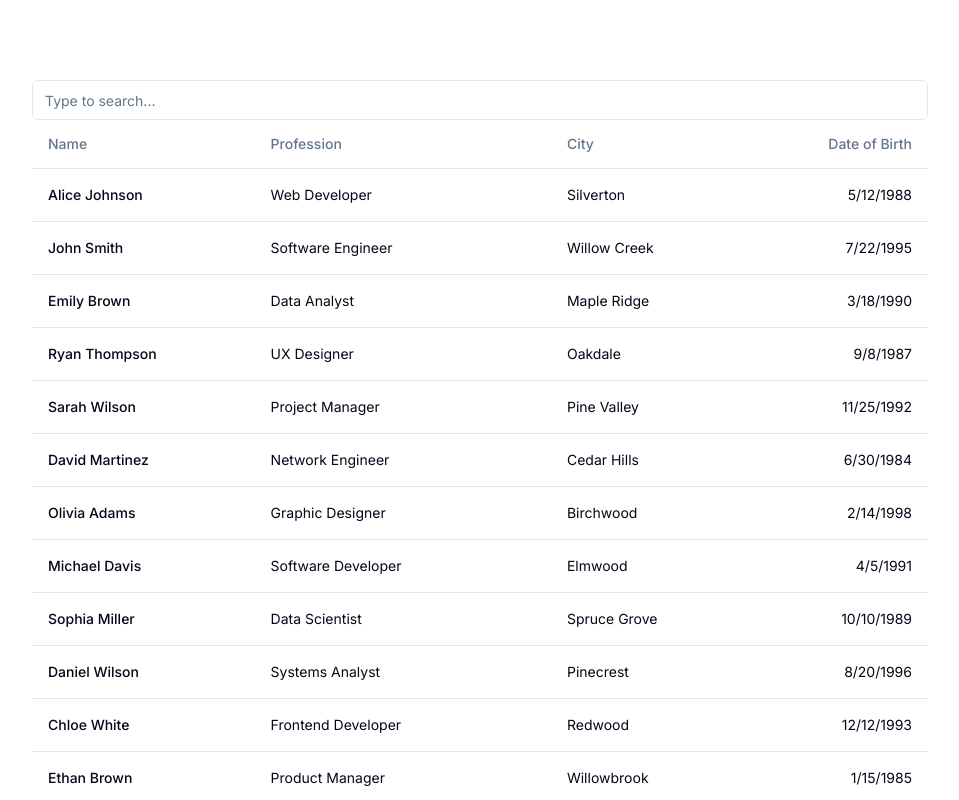
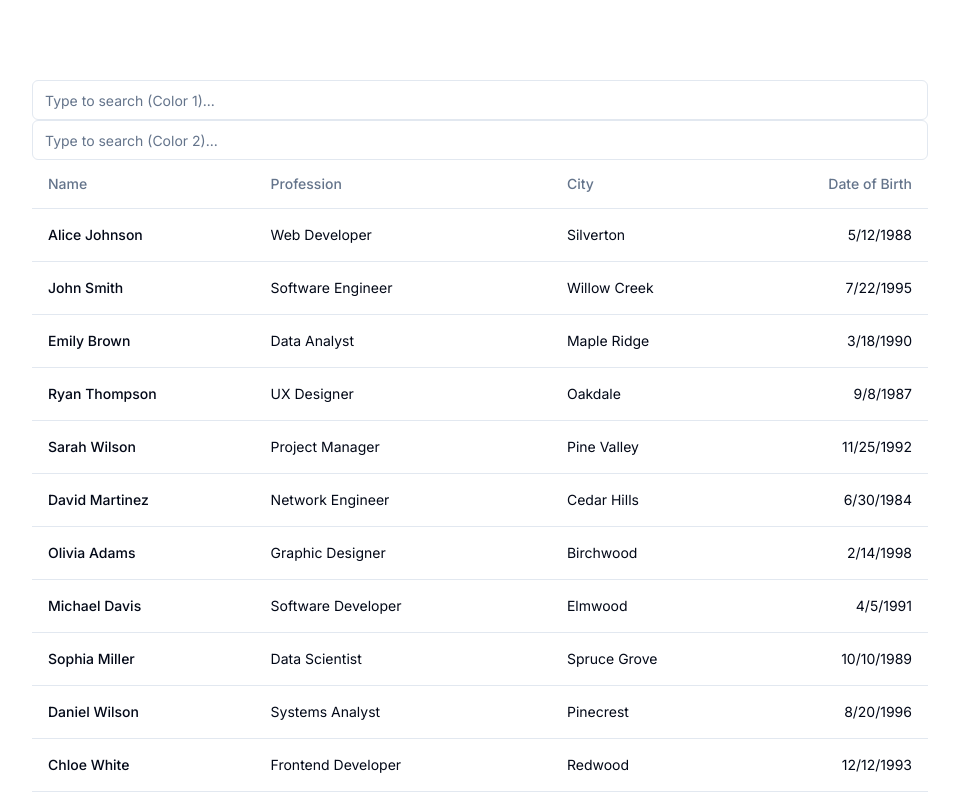
Before and after one commit to faisaltheprofessor/react-table-search, a Next.js app: page / in a window 1280 px wide. Shown: the top 800 px of the page, without its empty margins (160-1119 px from the left). Built offline with nearby package versions, Linux system fonts and the light colour scheme.

Commit message:
implement second search

```diff
--- a/components/SearchTable.tsx
+++ b/components/SearchTable.tsx
@@ -1,28 +1,40 @@
-import { useEffect, useState } from 'react';
+import React, { useEffect, useState } from 'react';
 import { Table, TableBody, TableCaption, TableCell, TableHead, TableHeader, TableRow } from './ui/table';
 import { employees } from './../app/data/people';
 import { Input } from './ui/input';
 
 export default function SearchTable() {
-  const [searchTerm, setSearchTerm] = useState('');
+  const [searchTerm1, setSearchTerm1] = useState('');
+  const [searchTerm2, setSearchTerm2] = useState('');
 
-  const handleSearch = (event: any) => {
-    setSearchTerm(event.target.value);
+  const handleSearch1 = (event) => {
+    setSearchTerm1(event.target.value);
   };
 
-  const highlightText = (text: string) => {
-    if (!searchTerm) {
-      return text;
+  const handleSearch2 = (event) => {
+    setSearchTerm2(event.target.value);
+  };
+
+  const highlightText = (text) => {
+    let highlightedText = text;
+
+    if (searchTerm1) {
+      const regex1 = new RegExp(`(${searchTerm1.replace(/[.*+?^${}()|[\]\\]/g, '\\$&')})`, 'gi');
+      highlightedText = highlightedText.replace(regex1, (match) => `<span style="background-color: lightblue">${match}</span>`);
     }
-    const regex = new RegExp(`(${searchTerm})`, 'gi');
-    return text.split(regex).map((part, index) =>
-      regex.test(part) ? <span key={index} style={{ backgroundColor: 'lightblue' }}>{part}</span> : part
-    );
+
+    if (searchTerm2) {
+      const regex2 = new RegExp(`(${searchTerm2.replace(/[.*+?^${}()|[\]\\]/g, '\\$&')})`, 'gi');
+      highlightedText = highlightedText.replace(regex2, (match) => `<span style="background-color: lightgreen">${match}</span>`);
+    }
+
+    return <span dangerouslySetInnerHTML={{ __html: highlightedText }} />;
   };
 
   return (
     <>
-      <Input type="text" value={searchTerm} onChange={handleSearch} placeholder="Type to search..." />
+      <Input type="text" value={searchTerm1} onChange={handleSearch1} placeholder="Type to search (Color 1)..." />
+      <Input type="text" value={searchTerm2} onChange={handleSearch2} placeholder="Type to search (Color 2)..." />
 
       <Table>
         <TableCaption>A list of your recent invoices.</TableCaption>
```
